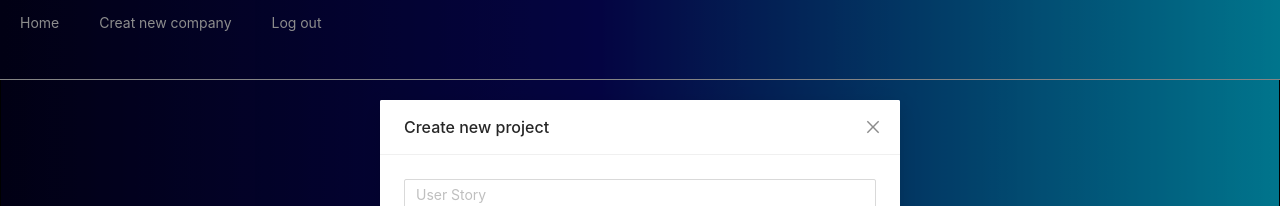
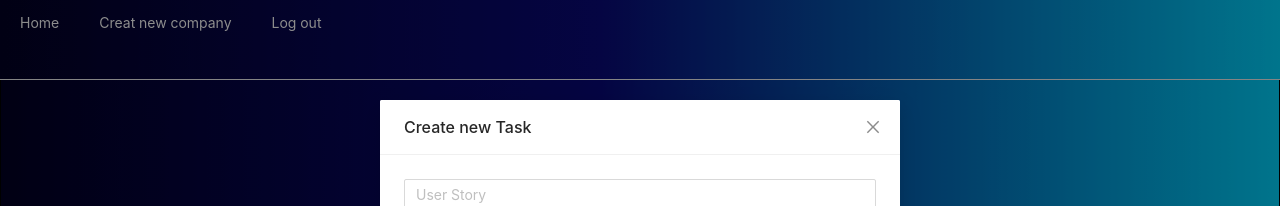
Before and after one commit to snegyeliczky/Kinsta-Pet-Project, a React (Create React App) app in the folder client/: page /project/1 in a window 1280 px wide. Both pictures are taken after a click on the element "Add new Task". Shown: the top 206 px of the page. Built offline with nearby package versions, Linux system fonts and the light colour scheme.

Commit message:
Able to add new task

```diff
--- a/client/src/components/Modals/NewTaskModal.tsx
+++ b/client/src/components/Modals/NewTaskModal.tsx
@@ -1,16 +1,17 @@
 import React, {Dispatch, SetStateAction, useState} from 'react';
-import {Modal, Button, Input} from 'antd';
+import {Button, Input, Modal} from 'antd';
 import "../../assets/ModalStyle.css";
-import { PlusOutlined, ProjectOutlined } from '@ant-design/icons';
+import {PlusOutlined, ProjectOutlined} from '@ant-design/icons';
 import {useHistory} from "react-router-dom";
-import TextArea from "antd/es/input/TextArea";
+import {Task} from "../../interfaces/Task";
+import TaskService from "../../services/TaskService";
 
 interface Props {
-    projectId:number
-
+    projectId:number,
+    setTasks:Dispatch<SetStateAction<Task[]>>
 }
 
-const NewTaskModal:React.FC<Props>= ({projectId}) => {
+const NewTaskModal:React.FC<Props>= ({projectId,setTasks}) => {
 
     const [visible, setVisible] = useState(false);
     const[UserStory, setUserStory ] = useState("");
@@ -25,9 +26,24 @@ const NewTaskModal:React.FC<Props>= ({projectId}) => {
         setVisible(!visible);
     };
 
+    const createTask = ():Task =>{
+        return {
+            id: 0,
+            projectId: projectId,
+            userStory: UserStory,
+            businessValue: BusinessValue,
+            ownerId: OwnerId,
+            estimation: Estimation,
+            status: false
+        };
+    };
+
     const handleSave = (e:React.MouseEvent<HTMLElement>) => {
         e.stopPropagation();
         if (UserStory.length>2){
+            let newTask = createTask();
+            let tasks = TaskService.saveNewTask(newTask);
+            setTasks(tasks);
             setVisible(!visible);
         }else alert("Project name must be 3 character long!")
 
@@ -48,7 +64,7 @@ const NewTaskModal:React.FC<Props>= ({projectId}) => {
                 Add new Task
             </Button>
             <Modal
-                title="Create new project"
+                title="Create new Task"
                 visible={visible}
                 onOk={e => {handleSave(e)}}
                 onCancel={e => handleCancel(e)}
--- a/client/src/pages/ProjectPage.tsx
+++ b/client/src/pages/ProjectPage.tsx
@@ -1,4 +1,4 @@
-import React from 'react';
+import React, {useState} from 'react';
 import {useParams} from "react-router";
 import ProjectService from "../services/ProjectService";
 import "../assets/ProjectStyle.css"
@@ -9,7 +9,7 @@ import NewTaskModal from "../components/Modals/NewTaskModal";
 const ProjectPage = () => {
 
     const {id} = useParams();
-
+    const[tasks,setTasks] = useState(TaskService.getTasksByProjectId(parseInt(id)));
 
     const getProjectData =()=>{
         let project = ProjectService.getProject(parseInt(id));
@@ -26,9 +26,7 @@ const ProjectPage = () => {
     };
 
     const getTasks = () =>{
-        let tasksByProjectId = TaskService.getTasksByProjectId(parseInt(id));
-        console.log(tasksByProjectId);
-       return  tasksByProjectId.map(task=>{
+       return  tasks.map(task=>{
             return(
                 <TaskComponent key={task.id} task={task}/>
             )
@@ -44,7 +42,7 @@ const ProjectPage = () => {
         </div>
 
             <div className={"task-container"}>
-                <NewTaskModal projectId={parseInt(id)}/>
+                <NewTaskModal projectId={parseInt(id)} setTasks={setTasks}/>
                 <div id={"task-names"} className={"task-component"}>
                     <div className={"task-id task-part"}>Task ID</div>
                     <div className={"task-userStory task-part"}>User Story</div>
--- a/client/src/parts/NavBar.tsx
+++ b/client/src/parts/NavBar.tsx
@@ -23,6 +23,7 @@ const NavBar = () => {
    const menuStyle:Object = {
        textAlign:"center",
        position:"fixed",
+       zIndex: 100,
        width:"100%",
        height:"10vh",
        backgroundImage: "linear-gradient(90deg, rgba(2,0,36,1) 0%, rgba(9,9,121,1) 47%, rgba(0,212,255,1) 100%)",
--- a/client/src/services/TaskService.tsx
+++ b/client/src/services/TaskService.tsx
@@ -52,5 +52,14 @@ export default {
        return taskList.filter(task =>{
             return task.projectId===projectID;
         })
+    },
+
+    saveNewTask:(newTask:Task):Task[] =>{
+        newTask.id=taskList.length+1;
+        console.log(newTask);
+        taskList.push(newTask);
+        return taskList.filter(task =>{
+            return task.projectId===newTask.projectId;
+        })
     }
 }
```
